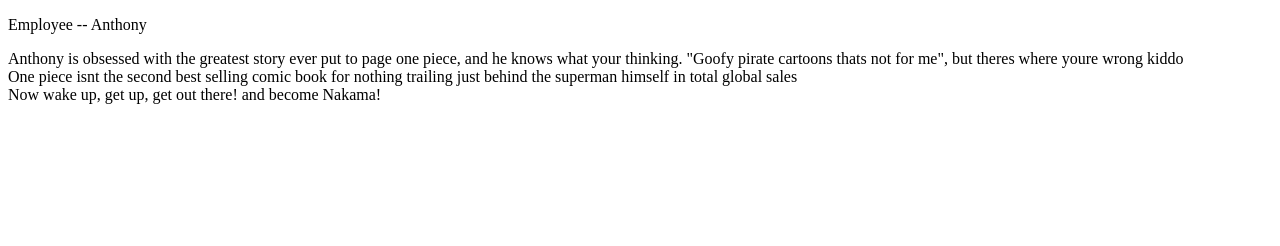
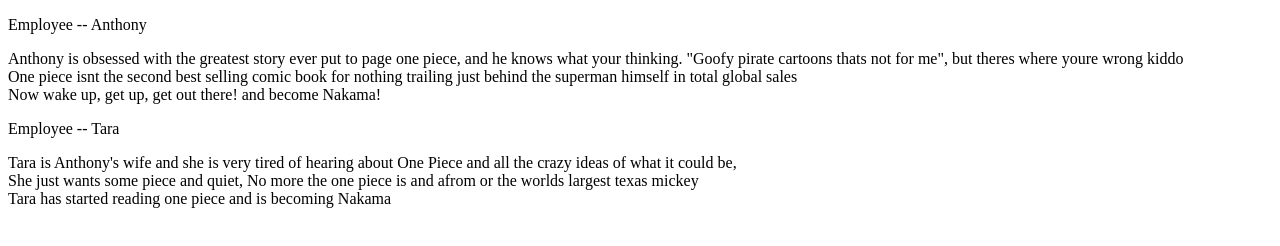
Before and after one commit to PapaStoney/GitAssign1, a plain HTML site: page aboutus.html in a window 1280 px wide. Drawn offline with Linux system fonts and the light colour scheme.

Commit message:
employees added

```diff
--- a/aboutus.html
+++ b/aboutus.html
@@ -13,5 +13,13 @@
             Now wake up, get up, get out there! and become Nakama!
 
         </p>
+        <p>
+            Employee -- Tara
+        </p>
+        <p>
+            Tara is Anthony's wife and she is very tired of hearing about One Piece and all the crazy ideas of what it could be, <br>
+            She just wants some piece and quiet, No more the one piece is and afrom or the worlds largest texas mickey <br>
+            Tara has started reading one piece and is becoming Nakama
+        </p>
     </body>
 </html>
```
